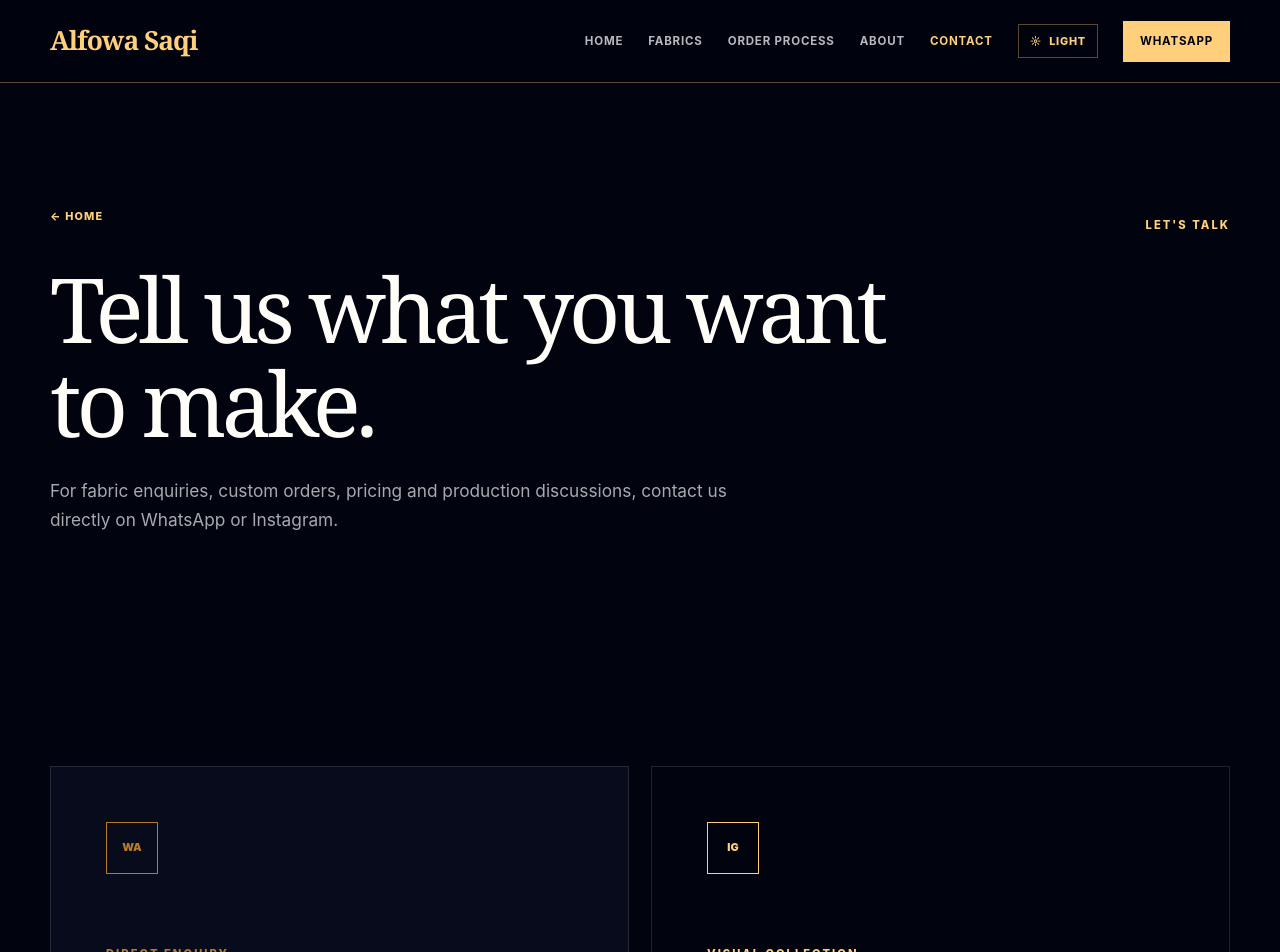
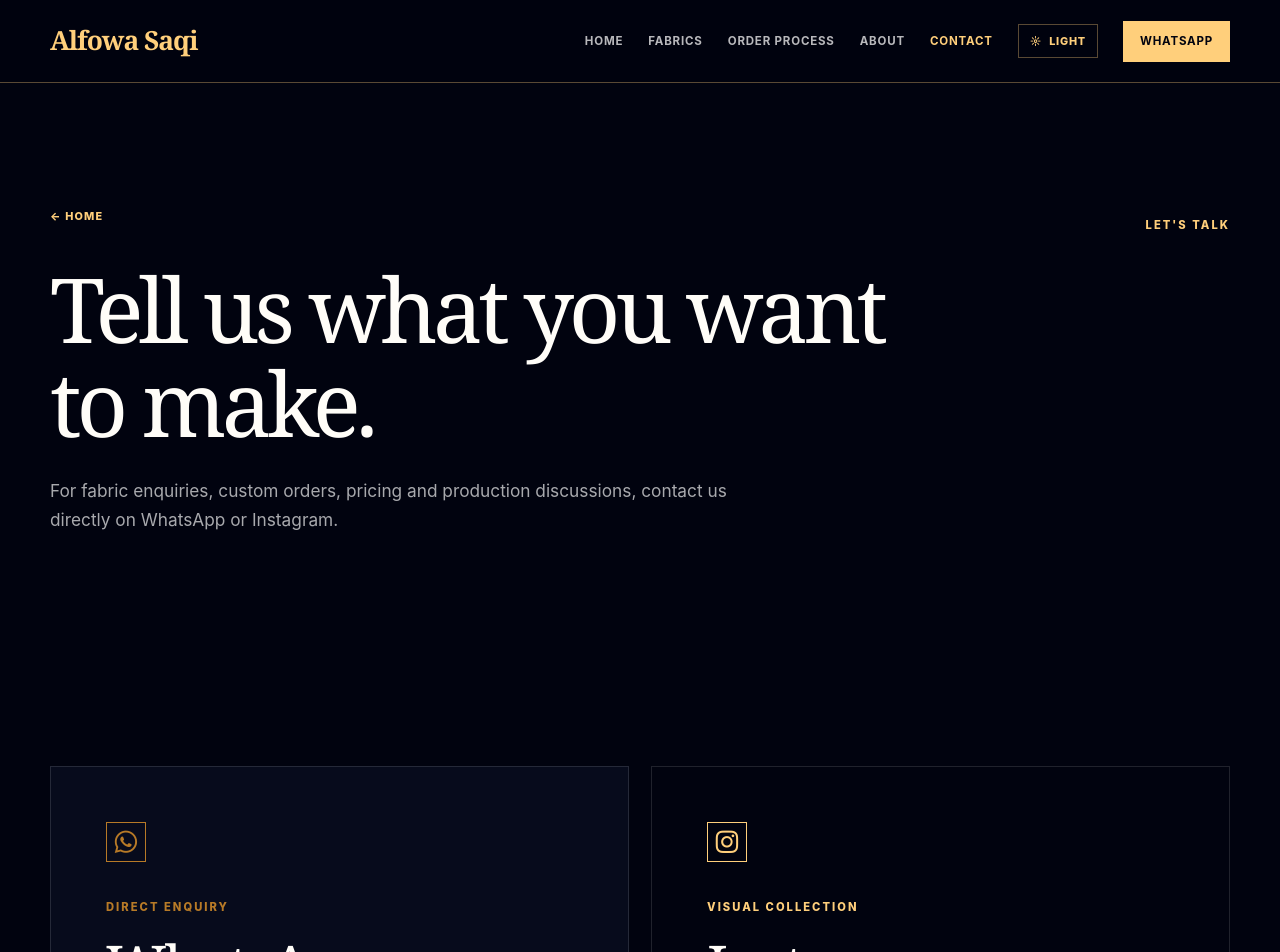
Before and after one commit to magaji-ahmed/alfowa_saqi, a Vue app: page /alfowa_saqi/contact in a window 1280 px wide. Shown: the top 952 px of the page. Built offline with nearby package versions, Linux system fonts and the light colour scheme.

Commit message:
added whatsapp and instagram icons

```diff
--- a/index.html
+++ b/index.html
@@ -5,6 +5,10 @@
     <meta name="viewport" content="width=device-width, initial-scale=1.0" />
     <meta name="description" content="Alfowa Saqi — premium custom fabrics made to order." />
     <title>Alfowa Saqi — Custom Fabrics</title>
+    <link
+      rel="stylesheet"
+      href="https://cdn.jsdelivr.net/npm/bootstrap-icons@1.13.1/font/bootstrap-icons.min.css"
+    >
   </head>
   <body>
     <div id="app"></div>
--- a/src/assets/main.css
+++ b/src/assets/main.css
@@ -921,14 +921,18 @@
 
 .contact-icon {
   display: grid;
-  width: 52px;
-  height: 52px;
+  width: 40px;
+  height: 40px;
   place-items: center;
-  margin-bottom: 65px;
+  margin-bottom: 30px;
   border: 1px solid var(--accent-dark);
   color: var(--accent-dark);
-  font-size: .68rem;
-  font-weight: 900;
+  font-size: .48rem;
+  font-weight: 600;
+}
+
+.contact-icon i {
+  font-size: 1.4rem;
 }
 
 .contact-instagram .contact-icon {
--- a/src/views/ContactView.vue
+++ b/src/views/ContactView.vue
@@ -22,7 +22,9 @@
         rel="noopener noreferrer"
         class="contact-card contact-whatsapp"
       >
-        <span class="contact-icon">WA</span>
+        <span class="contact-icon">
+          <i class="bi bi-whatsapp"></i>
+        </span>
         <span class="eyebrow eyebrow-dark">Direct enquiry</span>
         <h2>WhatsApp</h2>
         <p>
@@ -38,7 +40,9 @@
         rel="noopener noreferrer"
         class="contact-card contact-instagram"
       >
-        <span class="contact-icon">IG</span>
+        <span class="contact-icon">
+          <i class="bi bi-instagram"></i>
+        </span>
         <span class="eyebrow">Visual collection</span>
         <h2>Instagram</h2>
         <p>
```
